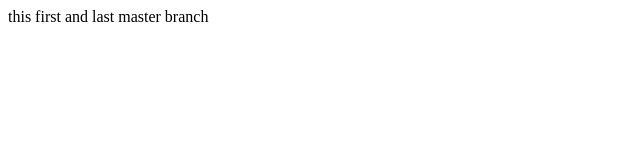
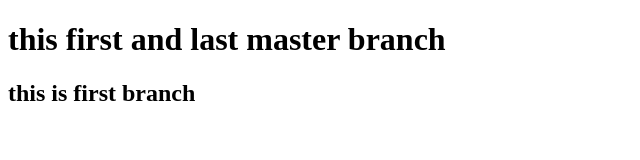
Before and after one commit to wajidalilandar/17june, a plain HTML site: page index.html in a window 1280 px wide. Shown: the whole page, without its empty margins (0-640 px from the left). Drawn offline with Linux system fonts and the light colour scheme.

Commit message:
third commit

```diff
--- a/index.html
+++ b/index.html
@@ -7,7 +7,7 @@
     <title>Document</title>
 </head>
 <body>
-    this first and last master branch
-
+    <h1> this first and last master branch</h1>
+    <h2> this is first branch</h2>
 </body>
 </html>
```
